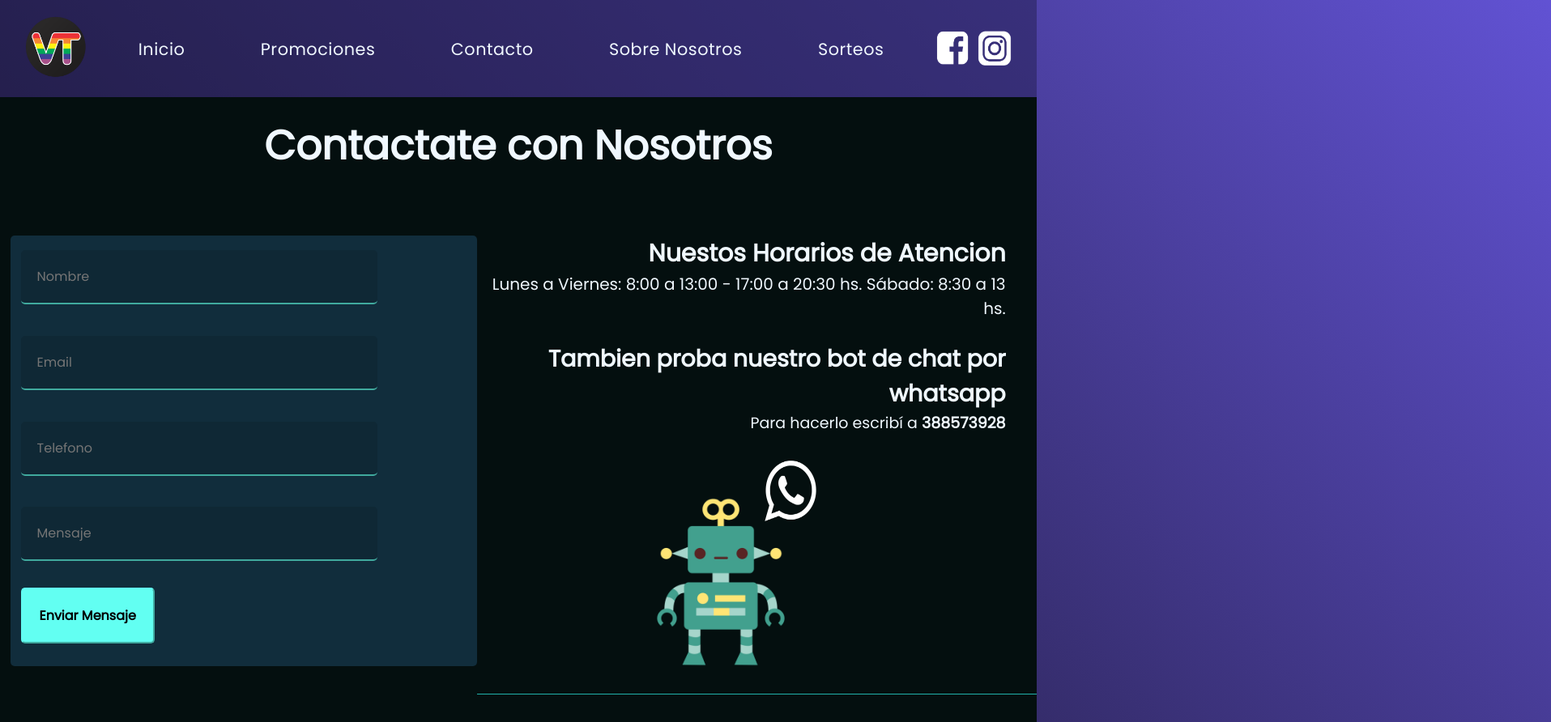
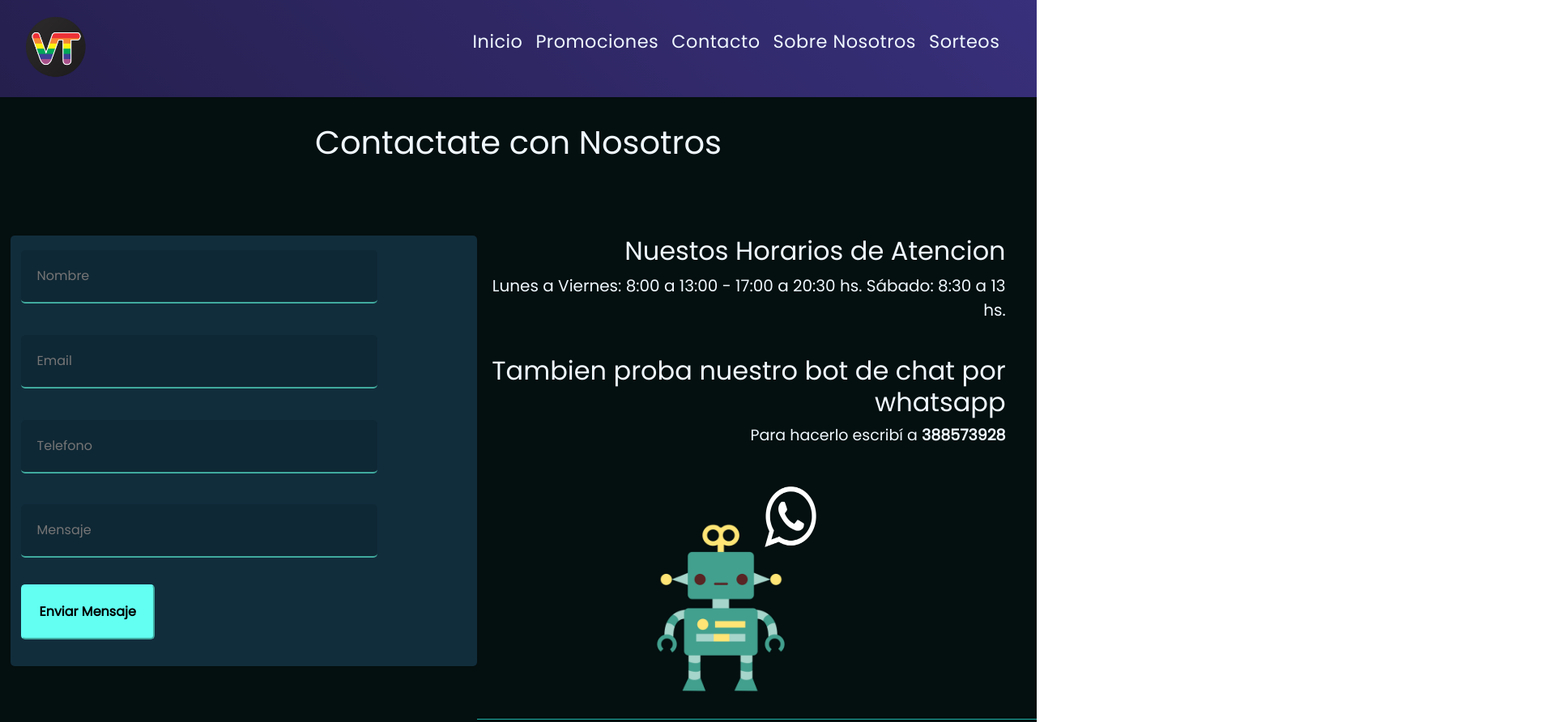
Before and after one commit to MarcosCaris/Videotel, a plain HTML site: page paginas/contacto.html in a window 1280 px wide. Shown: the top 892 px of the page at 81% size, 1915 px wide, since content can reach past the window. Drawn offline with nearby package versions, Linux system fonts and the light colour scheme.

Commit message:
entrega-coderhouse

```diff
--- a/paginas/contacto.html
+++ b/paginas/contacto.html
@@ -7,25 +7,40 @@
         <link rel="preconnect" href="https://fonts.googleapis.com">
         <link rel="preconnect" href="https://fonts.gstatic.com" crossorigin>
         <link href="https://fonts.googleapis.com/css2?family=Poppins:ital,wght@0,100;0,300;0,400;1,200&display=swap" rel="stylesheet">
+        <link href="https://cdn.jsdelivr.net/npm/bootstrap@5.3.0-alpha1/dist/css/bootstrap.min.css" rel="stylesheet" integrity="sha384-GLhlTQ8iRABdZLl6O3oVMWSktQOp6b7In1Zl3/Jr59b6EGGoI1aFkw7cmDA6j6gD" crossorigin="anonymous">
         <link rel="stylesheet" href="../css/style.css">
         <title>Contacto-Videotel</title>
     </head>
     <body>
         <header>
             <img class="header__logo" src="../imagenes/videotel__logo.png">
-            <nav class="header__nav">
-            <ul>
-                <li><a href="../index.html">Inicio</a></li>
-                <li><a href="./planes.html">Promociones</a></li>
-                <li><a href="./contacto.html">Contacto</a></li>
-                <li><a href="./sobre-nosotros.html">Sobre Nosotros</a></li>
-                <li><a href="./sorteos.html">Sorteos</a></li>
-            </ul>
+            <nav class="navbar navbar-expand-lg">
+                <div class="container-fluid">
+                  <button class="navbar-toggler" type="button" data-bs-toggle="collapse" data-bs-target="#navbarNav" aria-controls="navbarNav" aria-expanded="false" aria-label="Toggle navigation">
+                    <span class="navbar-toggler-icon"></span>
+                  </button>
+                  <div class="collapse navbar-collapse" id="navbarNav">
+                    <ul class="navbar-nav">
+                      <li class="nav-item">
+                        <a class="nav-link active" aria-current="page" href="../index.html"><p class="nav-p">Inicio</p></a>
+                      </li>
+                      <li class="nav-item">
+                        <a class="nav-link" href="./promociones.html"><p class="nav-p">Promociones</p></a>
+                      </li>
+                      <li class="nav-item">
+                        <a class="nav-link" href="./contacto.html"><p class="nav-p">Contacto</p></a>
+                      </li>
+                      <li class="nav-item">
+                        <a class="nav-link" href="./sobre-nosotros.html"><p class="nav-p">Sobre Nosotros</p></a>
+                      </li>
+                      <li class="nav-item">
+                        <a class="nav-link" href="./sorteos.html"><p class="nav-p">Sorteos</p></a>
+                      </li>
+                    </ul>
+                  </div>
+                </div>
+              </nav>
             </nav>
-            <div class="header__icons">
-                <a href="https://www.facebook.com/videotelsrl/" target="_blank"><img src="../imagenes/facebook__logo.png" width="60px" alt=""></a>
-                <a href="https://www.instagram.com/videotelpalpala/?hl=es" target="_blank"><img src="../imagenes/instagram__logo.png" width="60px" alt=""></a>
-            </div>
         </header>
         <main id="main__contacto">
             <div id="main__contacto__titulo">
@@ -67,7 +82,9 @@
 
         </main>
         <footer>
-            <img src="../imagenes/videotel__logo.png" alt="" class="footer__logo">
+            <div class="footer__logo__container">
+                <img src="../imagenes/videotel__logo.png" alt="" class="footer__logo">
+            </div>
             <div class="footer__contacto">
                 <h2>Comunicate</h2>
                 <p>388789132</p>
@@ -93,5 +110,6 @@
                 <p>@Copyright 2023<br><br> Pagina hecha por <br> <b>Marcos Caris</b><br><br><b>Videotel</b>-Todos los derechos reservados</p>
             </div>
         </footer>
+        <script src="https://cdn.jsdelivr.net/npm/bootstrap@5.3.0-alpha1/dist/js/bootstrap.bundle.min.js" integrity="sha384-w76AqPfDkMBDXo30jS1Sgez6pr3x5MlQ1ZAGC+nuZB+EYdgRZgiwxhTBTkF7CXvN" crossorigin="anonymous"></script>
     </body>
 </html>
```
Also changed, not shown: paginas/sobre-nosotros.html (+31 -14 lines), paginas/sorteos.html (+31 -14 lines).
